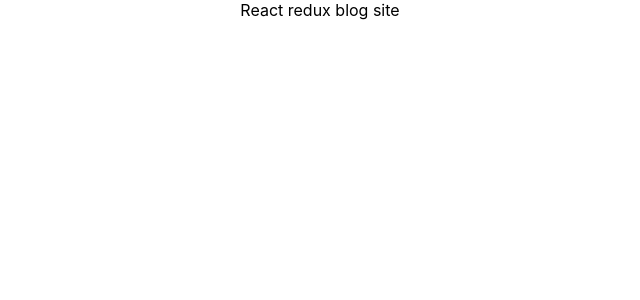
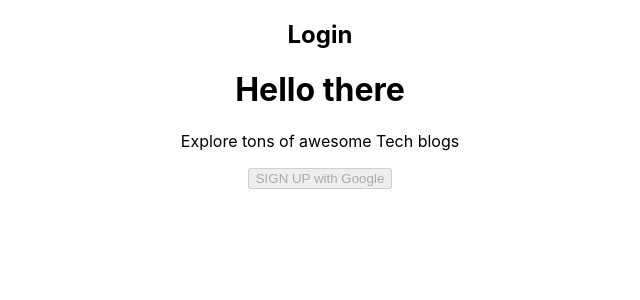
Before and after one commit to pramit-marattha/RottenAvocado, a React (Create React App) app: page / in a window 1280 px wide. Shown: the top 300 px of the page, without its empty margins (320-960 px from the left). Built offline with nearby package versions, Linux system fonts and the light colour scheme; no server answers.

Commit message:
homepage blogpost and navbar component created

```diff
--- a/src/App.js
+++ b/src/App.js
@@ -1,9 +1,10 @@
+import Homepage from "./Components/Homepage";
 import "./styles/App.css";
 
 function App() {
   return (
     <div className="App">
-      <>React redux blog site</>
+      <Homepage />
     </div>
   );
 }
--- /dev/null
+++ b/src/Components/Homepage/Homepage.js
@@ -0,0 +1,38 @@
+import React from "react";
+import { GoogleLogin } from "react-google-login";
+
+const clientId = process.env.REACT_APP_GOOGLE_AUTH_CLIENT_ID;
+
+const Homepage = () => {
+  const signinResponse = (response) => {
+    console.log(response);
+  };
+
+  return (
+    <div className="landing__page">
+      <div className="signin__message">
+        <h2>Login</h2>
+        <h1>Hello there</h1>
+        <p>Explore tons of awesome Tech blogs</p>
+        <GoogleLogin
+          clientId={clientId}
+          render={(renderProps) => (
+            <button
+              onClick={renderProps.onClick}
+              disabled={renderProps.disabled}
+              className="signin__btn"
+            >
+              SIGN UP with Google
+            </button>
+          )}
+          onSuccess={signinResponse}
+          onFailure={signinResponse}
+          isSignedIn={true}
+          cookiePolicy={"single_host_origin"}
+        />
+      </div>
+    </div>
+  );
+};
+
+export default Homepage;
--- /dev/null
+++ b/src/Components/Homepage/index.js
@@ -0,0 +1,2 @@
+import Homepage from "./Homepage";
+export default Homepage;
--- a/src/features/userSlice.js
+++ b/src/features/userSlice.js
@@ -13,7 +13,7 @@ const userSlice = createSlice({
       state.isSignedIn = action.payload;
     },
     setUserData: (state, action) => {
-      state.userDate = acton.payload;
+      state.userDate = action.payload;
     },
     setSearchInput: (state, action) => {
       state.searchInput = action.payload;
```
Also changed, not shown: src/index.js (+5 -2 lines), src/Components/BlogPosts/BlogPosts.js (added), src/Components/BlogPosts/index.js (added), src/Components/NavigationBar/NavigationBar.js (added), src/Components/NavigationBar/index.js (added), 1 other file (tests, documents, lock files or other folders).
